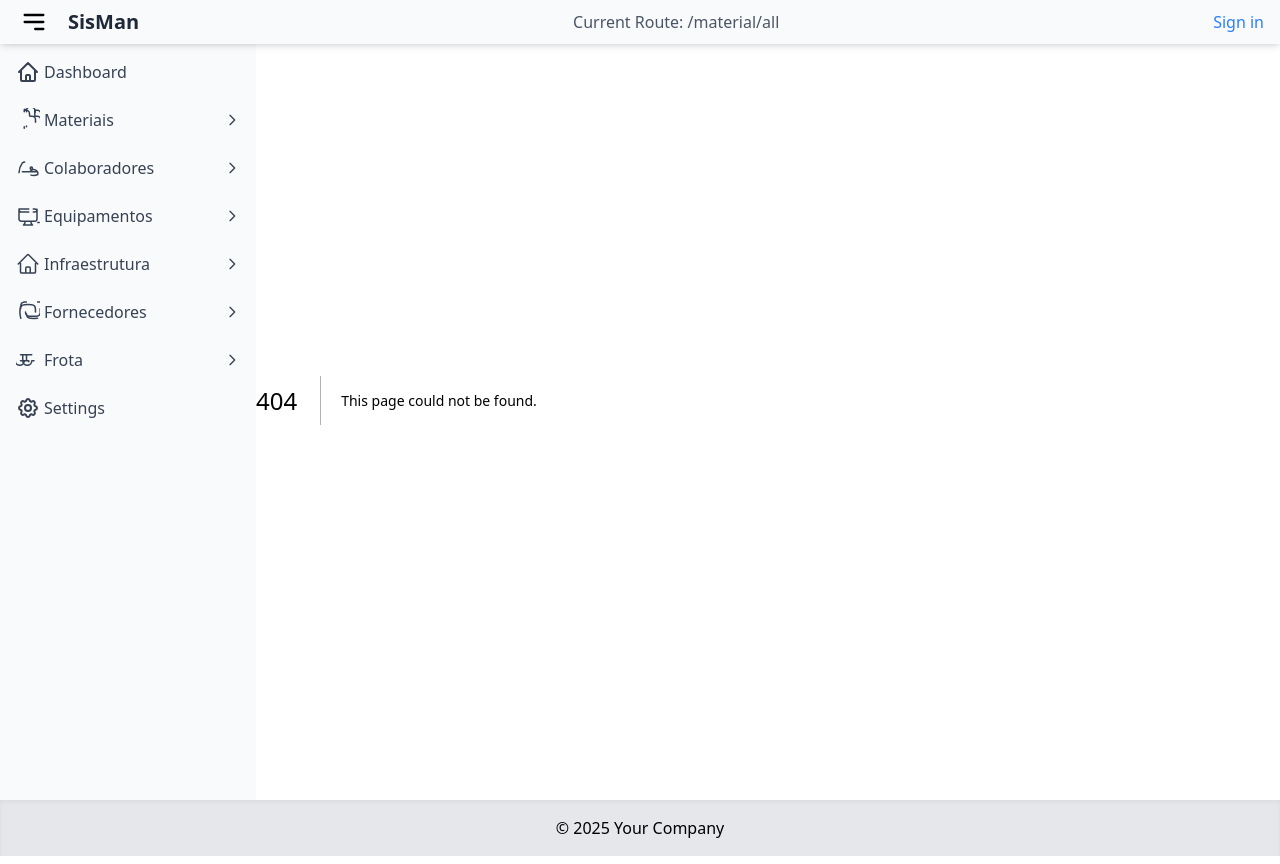
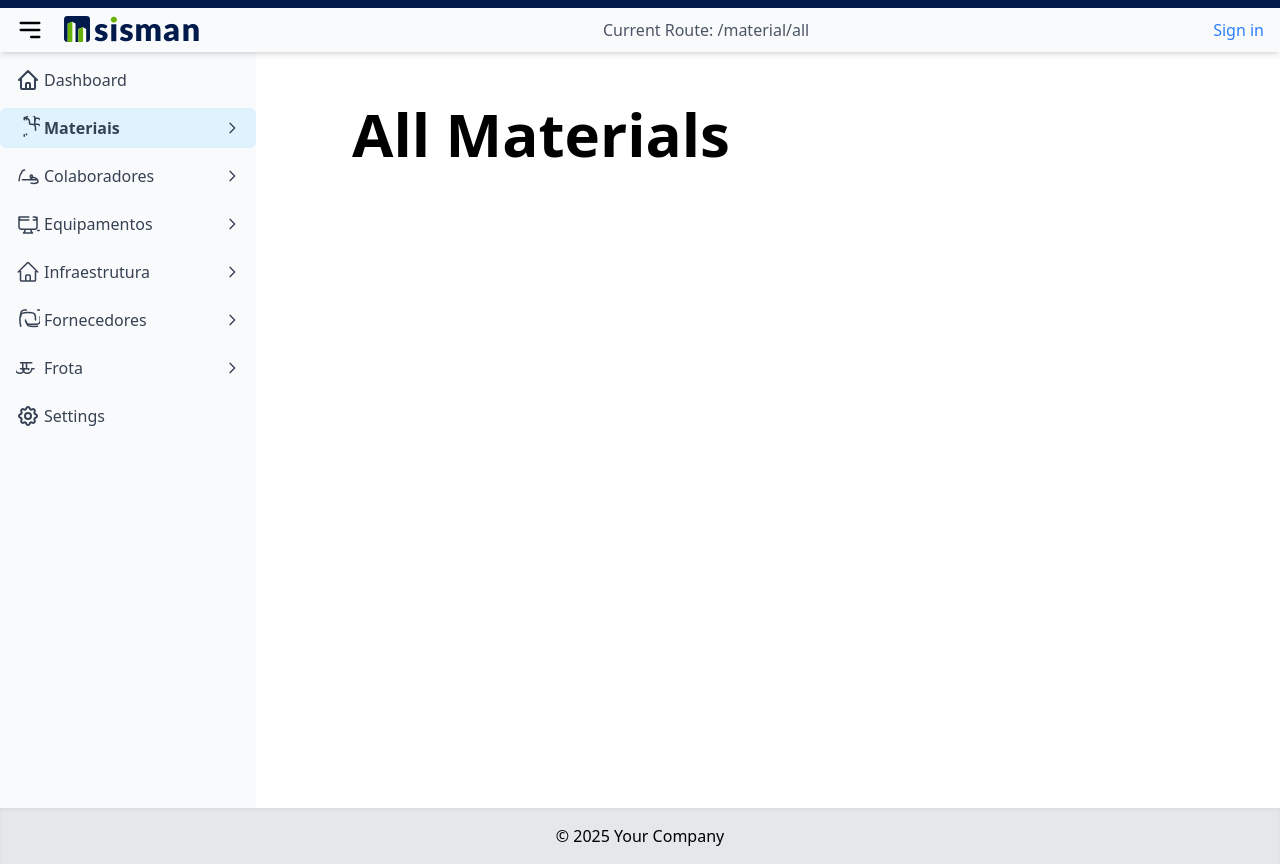
Before and after one commit to mykael90/sisman-ui, a Next.js app: page /material/all in a window 1280 px wide. Before the commit this address had no page. Built offline with nearby package versions, Linux system fonts and the light colour scheme.

Commit message:
sidebar-plus

```diff
--- /dev/null
+++ b/src/app/about/page.tsx
@@ -0,0 +1,7 @@
+export default function About() {
+  return (
+    <main className='flex min-h-screen flex-col items-center justify-between p-24'>
+      <h1 className='text-6xl font-bold'>About</h1>
+    </main>
+  );
+}
--- a/src/app/components/ui/main.tsx
+++ b/src/app/components/layout/main.tsx
@@ -1,7 +1,7 @@
 'use client';
 
 import React from 'react';
-import { useSidebarContext } from './sidebarContext';
+import { useSidebarContext } from '../sidebarContext';
 
 export default function Main({ children }: { children: React.ReactNode }) {
   const { isCollapsed } = useSidebarContext();
--- a/src/app/components/ui/navbar.tsx
+++ b/src/app/components/layout/navbar.tsx
@@ -3,7 +3,9 @@
 import Link from 'next/link';
 import { usePathname } from 'next/navigation'; // Import for getting current route
 import { useState } from 'react';
-import { useSidebarContext } from './sidebarContext';
+import { useSidebarContext } from '../sidebarContext';
+import Image from 'next/image';
+import logo from '../../../../public/assets/img/logo.svg';
 
 const Navbar: React.FC = () => {
   const pathname = usePathname(); // Use usePathname instead of useRouter
@@ -19,8 +21,8 @@ const Navbar: React.FC = () => {
   };
 
   return (
-    <nav className='fixed top-0 left-0 z-30 w-full bg-gray-50 py-1 shadow-md dark:bg-gray-800 dark:text-gray-300'>
-      <div className='flex content-center justify-between ps-4'>
+    <nav className='fixed top-2 left-0 z-30 w-full bg-gray-50 py-1 shadow-md dark:bg-gray-800 dark:text-gray-300'>
+      <div className='flex content-center justify-between ps-3'>
         <div className='flex content-center'>
           <button
             onClick={toggleCollapse}
@@ -43,11 +45,14 @@ const Navbar: React.FC = () => {
             </svg>
           </button>
           {/* Logo */}
-          <Link
-            href='/'
-            className='py-1 ps-4 text-xl font-bold text-gray-800 dark:text-gray-100'
-          >
-            SisMan
+          <Link href='/' className='py-1 ps-4'>
+            <Image
+              src={logo}
+              alt='SisMan Logo'
+              // width={80} // Adjust width as needed
+              height={26} // Adjust height as needed
+              className='dark:invert'
+            />
           </Link>
         </div>
 
--- a/src/app/components/ui/sidebar.tsx
+++ b/src/app/components/layout/sidebar.tsx
@@ -1,10 +1,13 @@
 'use client';
 
 import React, { useRef } from 'react';
-import { useSidebarContext } from './sidebarContext';
+import { useSidebarContext } from '../sidebarContext';
+import NavLink from '../ui/NavLink';
+import Summary from '../ui/Summary';
 
 interface SidebarItem {
   label: string;
+  href?: string; // Make href optional for non-link items
   icon?: React.ReactNode;
   children?: SidebarItem[];
 }
@@ -12,6 +15,7 @@ interface SidebarItem {
 const sidebarItems: SidebarItem[] = [
   {
     label: 'Dashboard',
+    href: '/dashboard',
     icon: (
       <svg
         xmlns='http://www.w3.org/2000/svg'
@@ -31,6 +35,7 @@ const sidebarItems: SidebarItem[] = [
   },
   {
     label: 'Materiais',
+    href: '/material', //Optional, could be omitted if you don't want a direct link to Materiais
     icon: (
       <svg
         xmlns='http://www.w3.org/2000/svg'
@@ -48,9 +53,9 @@ const sidebarItems: SidebarItem[] = [
       </svg>
     ),
     children: [
-      { label: 'Todos os Materiais' },
-      { label: 'Adicionar Material' },
-      { label: 'Categorias' }
+      { label: 'Todos os Materiais', href: '/material/all' },
+      { label: 'Adicionar Material', href: '/material/add' },
+      { label: 'Categorias', href: '/material/category' }
     ]
   },
   {
@@ -175,6 +180,7 @@ const sidebarItems: SidebarItem[] = [
   },
   {
     label: 'Settings',
+    href: '/settings',
     icon: (
       <svg
         xmlns='http://www.w3.org/2000/svg'
@@ -247,7 +253,8 @@ const Sidebar: React.FC = () => {
             <li key={item.label}>
               {item.children ? (
                 <details className='group'>
-                  <summary
+                  <Summary
+                    href={item.href}
                     className={`flex w-full cursor-pointer list-none items-center rounded-md px-4 py-2 hover:bg-gray-200 focus:outline-none dark:hover:bg-gray-700 ${
                       isCollapsed
                         ? 'hidden justify-center sm:block'
@@ -278,7 +285,7 @@ const Sidebar: React.FC = () => {
                         />
                       </svg>
                     )}
-                  </summary>
+                  </Summary>
                   <ul
                     className={`mt-2 ml-6 space-y-1 ${
                       isCollapsed ? 'hidden' : ''
@@ -286,34 +293,33 @@ const Sidebar: React.FC = () => {
                   >
                     {item.children.map(child => (
                       <li key={child.label}>
-                        <a
-                          href='#'
-                          className='block rounded-md px-4 py-2 ps-1 hover:bg-gray-200 dark:hover:bg-gray-700'
-                        >
-                          {child.label}
-                        </a>
+                        {child.href ? (
+                          <NavLink href={child.href}>{child.label}</NavLink>
+                        ) : (
+                          <span className='block px-4 py-2 ps-1'>
+                            {child.label}
+                          </span> //Handle non-link children
+                        )}
                       </li>
                     ))}
                   </ul>
                 </details>
-              ) : (
-                <a
-                  href='#'
-                  className={`flex items-center rounded-md px-4 py-2 hover:bg-gray-200 dark:hover:bg-gray-700 ${
-                    isCollapsed
-                      ? 'hidden justify-center sm:block'
-                      : 'justify-start'
-                  }`}
+              ) : item.href ? (
+                <NavLink
+                  href={item.href}
+                  className={`flex items-center rounded-md px-4 py-2 ${isCollapsed ? 'hidden justify-center sm:block' : 'justify-start'}`}
                 >
                   {item.icon && <span>{item.icon}</span>}
                   <span
-                    className={`ps-1 transition-opacity duration-300 ${
-                      isCollapsed ? 'hidden' : 'opacity-100'
-                    }`}
+                    className={`ps-1 transition-opacity duration-300 ${isCollapsed ? 'hidden' : 'opacity-100'}`}
                   >
                     {item.label}
                   </span>
-                </a>
+                </NavLink>
+              ) : (
+                <span className='flex items-center rounded-md px-4 py-2'>
+                  {item.label}
+                </span> //Handle top-level non-link items
               )}
             </li>
           ))}
--- a/src/app/components/ui/sidebarContext.tsx
+++ b/src/app/components/sidebarContext.tsx
@@ -14,18 +14,18 @@ export const SidebarProvider = ({
 }: {
   children: React.ReactNode;
 }) => {
-  const [isCollapsed, setIsCollapsed] = useState(true);
+  const [isCollapsed, setIsCollapsed] = useState();
 
-  useEffect(() => {
-    const handleResize = () => {
-      const isSmallScreen = window.innerWidth < 40 * 16; // 40rem = 40 * 16px (assuming 1rem = 16px)
-      setIsCollapsed(isSmallScreen); // Update state based on screen size, collapse if smallscreen
-    };
+  // useEffect(() => {
+  //   const handleResize = () => {
+  //     const isSmallScreen = window.innerWidth < 40 * 16; // 40rem = 40 * 16px (assuming 1rem = 16px)
+  //     setIsCollapsed(isSmallScreen); // Update state based on screen size, collapse if smallscreen
+  //   };
 
-    window.addEventListener('resize', handleResize);
-    handleResize(); // Call once on mount to set initial state
-    return () => window.removeEventListener('resize', handleResize); // Cleanup on unmount
-  }, []);
+  //   window.addEventListener('resize', handleResize);
+  //   handleResize(); // Call once on mount to set initial state
+  //   return () => window.removeEventListener('resize', handleResize); // Cleanup on unmount
+  // }, []);
 
   const toggleCollapse = () => {
     setIsCollapsed(!isCollapsed);
--- /dev/null
+++ b/src/app/components/ui/NavLink.tsx
@@ -0,0 +1,27 @@
+'use client';
+import Link from 'next/link';
+import { usePathname } from 'next/navigation';
+
+interface NavLinkProps {
+  href: string;
+  children: React.ReactNode;
+  className?: string;
+}
+
+const NavLink: React.FC<NavLinkProps> = ({ href, children, className }) => {
+  const pathname = usePathname();
+  const isActive = pathname === href;
+
+  return (
+    <Link
+      href={href}
+      className={`block rounded-md px-4 py-2 hover:bg-gray-200 dark:hover:bg-gray-700 ${
+        isActive ? 'bg-sky-200 font-semibold dark:bg-sky-700' : ''
+      } ${className}`}
+    >
+      {children}
+    </Link>
+  );
+};
+
+export default NavLink;
--- /dev/null
+++ b/src/app/components/ui/Summary.tsx
@@ -0,0 +1,33 @@
+'use client';
+import React from 'react';
+import { usePathname } from 'next/navigation';
+
+interface SummaryProps {
+  href?: string;
+  children: React.ReactNode;
+  className?: string;
+  onClick?: () => void;
+}
+
+const Summary: React.FC<SummaryProps> = ({
+  href,
+  children,
+  className,
+  onClick
+}) => {
+  const pathname = usePathname();
+  const isActive = href ? pathname.includes(href) : false; // Modified line
+
+  return (
+    <summary
+      onClick={onClick}
+      className={`${className} ${
+        isActive ? 'bg-sky-100 font-semibold dark:bg-sky-800' : ''
+      }`}
+    >
+      {children}
+    </summary>
+  );
+};
+
+export default Summary;
--- /dev/null
+++ b/src/app/dashboard/page.tsx
@@ -0,0 +1,7 @@
+export default function Dashboard() {
+  return (
+    <main className='flex min-h-screen flex-col items-center justify-between p-24'>
+      <h1 className='text-6xl font-bold'>Dashboard</h1>
+    </main>
+  );
+}
--- a/src/app/globals.css
+++ b/src/app/globals.css
@@ -1 +1,7 @@
 @import 'tailwindcss';
+
+@theme {
+  --color-midnight: #121063;
+  --color-tahiti: #3ab7bf;
+  --color-bermuda: #001a4c;
+}
--- a/src/app/layout.tsx
+++ b/src/app/layout.tsx
@@ -1,11 +1,11 @@
 import type { Metadata } from 'next';
 import { Geist, Geist_Mono } from 'next/font/google';
 import './globals.css';
-import Navbar from './components/ui/navbar';
-import Sidebar from './components/ui/sidebar';
-import Footer from './components/ui/footer';
-import { SidebarProvider } from './components/ui/sidebarContext';
-import Main from './components/ui/main';
+import Navbar from './components/layout/navbar';
+import Sidebar from './components/layout/sidebar';
+import Footer from './components/layout/footer';
+import { SidebarProvider } from './components/sidebarContext';
+import Main from './components/layout/main';
 
 const geistSans = Geist({
   variable: '--font-geist-sans',
@@ -33,6 +33,7 @@ export default function RootLayout({
         className={`${geistSans.variable} ${geistMono.variable} antialiased`}
       >
         <SidebarProvider>
+          <div className='bg-bermuda h-2'></div>
           <Navbar />
           <div className='flex min-h-screen flex-col'>
             {' '}
--- /dev/null
+++ b/src/app/material/all/page.tsx
@@ -0,0 +1,7 @@
+export default function AllMaterials() {
+  return (
+    <main className='flex min-h-screen flex-col items-center justify-between p-24'>
+      <h1 className='text-6xl font-bold'>All Materials</h1>
+    </main>
+  );
+}
```
Also changed, not shown: public/assets/img/logo.svg (added), src/app/components/layout/footer.tsx (renamed from src/app/components/ui/footer.tsx).
